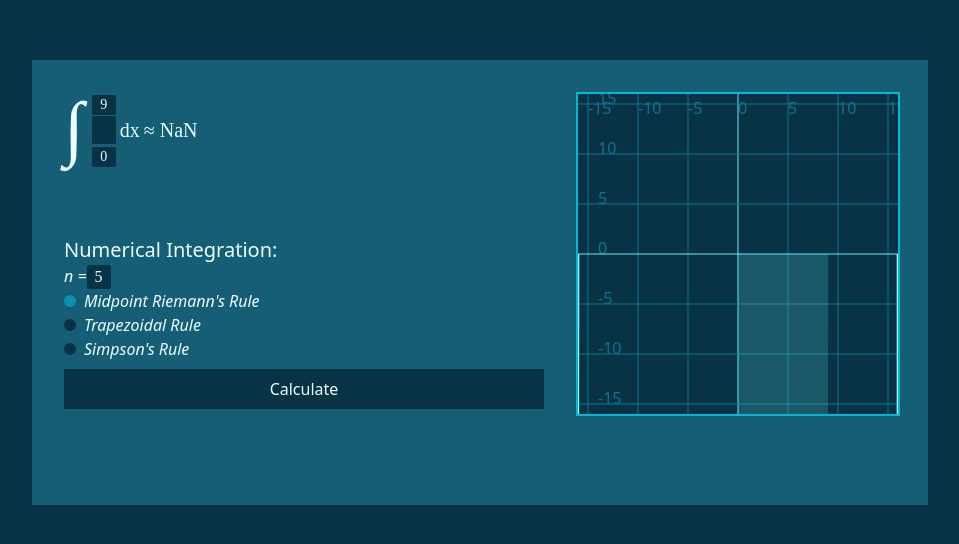
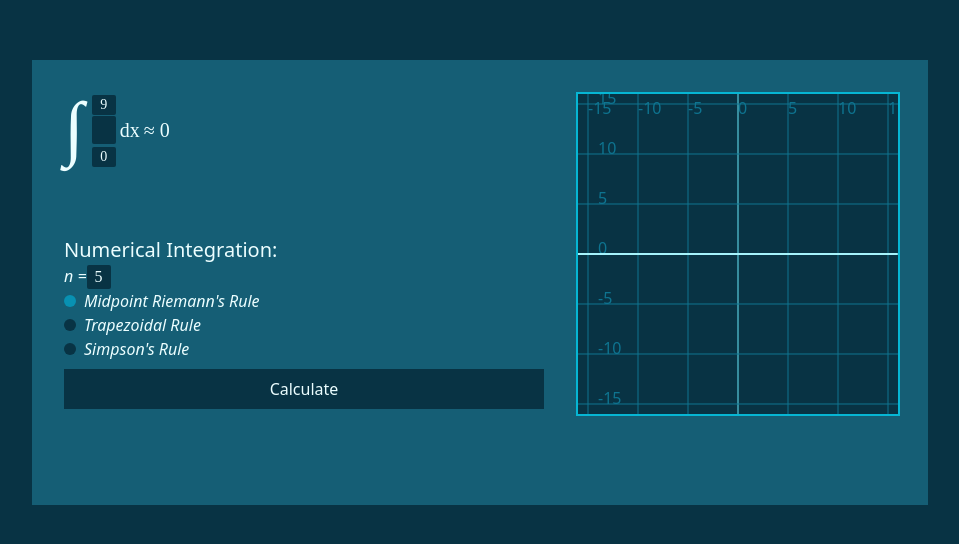
Before and after one commit to kolostring/integral-calculator, a React (Vite) app: page / in a window 1280 px wide. Shown: the part 118-662 px from the top of the page, without its empty margins (160-1119 px from the left). Built offline with nearby package versions, Linux system fonts and the light colour scheme.

Commit message:
feat: move expression solving from Shunting Yard to SyntaxTree with recursive parsing implementation

```diff
--- a/src/App.tsx
+++ b/src/App.tsx
@@ -1,12 +1,13 @@
 import { useMemo, useState } from "react";
-import solvePostfix from "./services/expressionSolver/postfixSolver";
-import ShuntingYard from "./services/expressionSolver/ShuntingYard";
 import MidpointRemannSum from "./services/integralSolver/midpointRiemannRule";
 import SimpsonRule from "./services/integralSolver/SimpsonRule";
 import TrapezoidalRule from "./services/integralSolver/trapezoidalRule";
 import IntegralGrapher from "./components/IntegralGrapher";
-import Tokenizer from "./utils/classes/Tokenizer";
 import { TokenKind } from "./utils/constants/tokenKinds";
+import Parser from "./utils/classes/Parser";
+import solveSyntaxTree from "./utils/classes/SyntaxTreeSolver";
+import { SyntaxTree } from "./utils/classes/SyntaxTree";
+import { SyntaxTreeKind } from "./utils/constants/syntaxTreeKinds";
 
 const integralSolvers = {
   midpoint: MidpointRemannSum,
@@ -41,42 +42,38 @@ function App() {
   const [form, setForm] = useState<FormFields>(initialForm);
   const [errorMessage, setErrorMessage] = useState("");
 
-  const tokenizedExpression = useMemo(() => {
-    const arr: string[] = [];
-
-    const tokenizer = new Tokenizer(form.expression);
-    let token = tokenizer.getNextToken();
-    while (token.kind !== TokenKind.EOF) {
-      arr.push(token.str);
-      token = tokenizer.getNextToken();
+  const expressionTree = useMemo(() => {
+    const parser = new Parser(form.expression);
+    try {
+      return parser.expression();
+    } catch (e) {
+      setErrorMessage((e as Error).message);
     }
-
-    return arr;
+    return new SyntaxTree(
+      SyntaxTreeKind.LITERAL,
+      { col: 0, row: 0, pos: 0, str: "0", kind: TokenKind.NUMBER },
+      [],
+    );
   }, [form]);
 
   const integralSolution = useMemo(() => {
     try {
       const res = integralSolvers[form.integralSolver](
         (x) => {
-          const output = solvePostfix(ShuntingYard(tokenizedExpression), x);
+          const output = solveSyntaxTree(expressionTree, x);
 
-          if (output.error) {
-            throw new Error(output.error);
-          }
-
-          return output.result;
+          return output;
         },
         form.integralFrom,
         form.integralTo,
         form.divisions,
       );
-      setErrorMessage("");
       return res;
     } catch (e) {
       setErrorMessage((e as Error).message);
       return 0;
     }
-  }, [tokenizedExpression, form]);
+  }, [expressionTree, form]);
 
   const getNamedItem = (
     formElements: HTMLFormControlsCollection,
@@ -129,7 +126,10 @@ function App() {
                   type="text"
                   name="expression"
                   defaultValue={initialForm.expression}
-                  onChange={adaptInputWidth}
+                  onChange={(e) => {
+                    setErrorMessage("");
+                    adaptInputWidth(e);
+                  }}
                 />
                 <p className="ml-1">dx</p>
                 <p className="ml-1 shrink-0">{" ≈ " + integralSolution}</p>
@@ -193,7 +193,7 @@ function App() {
 
         <div className="col-start-2 row-span-2 row-start-1 mx-auto box-content aspect-square w-full border-2 border-cyan-500 bg-cyan-950">
           <IntegralGrapher
-            parsedExpression={tokenizedExpression}
+            functionEvaluation={(x)=>solveSyntaxTree(expressionTree, x)}
             integralFrom={form.integralFrom}
             integralTo={form.integralTo}
           />
--- a/src/components/IntegralGrapher.tsx
+++ b/src/components/IntegralGrapher.tsx
@@ -1,5 +1,3 @@
-import ShuntingYard from "../services/expressionSolver/ShuntingYard";
-import solvePostfix from "../services/expressionSolver/postfixSolver";
 import SVGFunctionGrapher from "./SVGFunctionGrapher";
 import SVGFunctionGridLines from "./SVGFunctionGridLines";
 import TransformationContainer, {
@@ -7,13 +5,13 @@ import TransformationContainer, {
 } from "./TransformationContainer";
 
 export type IntegralGrapherProps = {
-  parsedExpression: string[];
+  functionEvaluation: (x: number) => number;
   integralFrom: number;
   integralTo: number;
 };
 
 export default function IntegralGrapher({
-  parsedExpression,
+  functionEvaluation,
   integralFrom,
   integralTo,
 }: Readonly<IntegralGrapherProps>) {
@@ -41,10 +39,7 @@ export default function IntegralGrapher({
 
             for (let i = 0; i < n; i++) {
               try {
-                const ev = solvePostfix(
-                  ShuntingYard(parsedExpression),
-                  from + deltaX * i,
-                ).result;
+                const ev = functionEvaluation(from + deltaX * i);
 
                 res.push(ev);
               } catch (e) {
@@ -71,10 +66,7 @@ export default function IntegralGrapher({
                 const x = from + deltaX * i;
 
                 if (x > integralFrom && x < integralTo) {
-                  ev = solvePostfix(
-                    ShuntingYard(parsedExpression),
-                    from + deltaX * i,
-                  ).result;
+                  ev = functionEvaluation(from + deltaX * i);
                 }
                 res.push(ev);
               } catch (e) {
--- a/src/services/expressionSolver/ShuntingYard.ts
+++ /dev/null
@@ -1,59 +0,0 @@
-import { functions } from "./functions";
-import operators from "./operators";
-
-export default function ShuntingYard(expression: string[]) {
-  const queue: string[] = [];
-  const operatorStack: string[] = [];
-
-  expression.forEach((token)=>{
-    if (token in operators) {
-      parseOperator(token, operatorStack, queue);
-    } else if (token === "(" || token in functions) {
-      operatorStack.push(token);
-    } else if (token === ")") {
-      parseClosedParenthesis(operatorStack, queue);
-    } else {
-      queue.push(token);
-    }
-  })
-
-  if (operatorStack.includes("(")) {
-    throw new Error("Unpaired Parenthesis");
-  }
-
-  return queue.concat(operatorStack.reverse());
-}
-
-function parseOperator(token: string, operatorStack: string[], queue: string[]){
-  let lastOperator;
-
-  while (
-    operatorStack.length > 0 &&
-    (lastOperator = operatorStack[operatorStack.length - 1]) !== "(" &&
-    ((operators[lastOperator].leftAssociativity &&
-      operators[lastOperator].precedence >= operators[token].precedence) ||
-      (!operators[lastOperator].leftAssociativity &&
-        operators[lastOperator].precedence > operators[token].precedence))
-  )
-    queue.push(operatorStack.pop()!);
-
-  operatorStack.push(token);
-}
-
-function parseClosedParenthesis(operatorStack: string[], queue: string[]){
-  try {
-    while (operatorStack[operatorStack.length - 1] !== "(") {
-      queue.push(operatorStack.pop()!);
-    }
-  } catch (e) {
-    throw new Error("Unpaired Parenthesis");
-  }
-  operatorStack.pop();
-
-  if (
-    operatorStack.length > 0 &&
-    operatorStack[operatorStack.length - 1] in functions
-  ) {
-    queue.push(operatorStack.pop()!);
-  }
-}
--- a/src/services/expressionSolver/functions.ts
+++ /dev/null
@@ -1,23 +0,0 @@
-type MathFunction = {
-  [key: string]: {
-    operation: (a: number) => number;
-  };
-}
-
-export const functions: MathFunction = {
-  sin: {
-    operation: (a) => Math.sin(a),
-  },
-  cos: {
-    operation: (a) => Math.cos(a),
-  },
-  tan: {
-    operation: (a) => Math.tan(a),
-  },
-  sqrt: {
-    operation: (a) => Math.sqrt(a),
-  },
-  ln: {
-    operation: (a) => Math.log(a),
-  },
-};
--- a/src/services/expressionSolver/operators.ts
+++ /dev/null
@@ -1,43 +0,0 @@
-type Operator = {
-  [key: string]: {
-    operation: (a: number, b?: number) => number;
-    precedence: number;
-    leftAssociativity: boolean;
-  };
-}
-
-export const operators: Operator = {
-  "+": {
-    operation: (a, b) => a + b!,
-    precedence: 0,
-    leftAssociativity: true,
-  },
-  "-": {
-    operation: (a, b) => a - b!,
-    precedence: 0,
-    leftAssociativity: true,
-  },
-  "*": {
-    operation: (a, b) => a * b!,
-    precedence: 1,
-    leftAssociativity: true,
-  },
-  "/": {
-    operation: (a, b) => a / b!,
-    precedence: 1,
-    leftAssociativity: true,
-  },
-  "!": {
-    operation: (a)=> a*-1,
-    precedence: 1,
-    leftAssociativity: true
-  },
-  "^": {
-    operation: (a, b) => Math.pow(a, b!),
-    precedence: 2,
-    leftAssociativity: false,
-  },
-
-};
-
-export default operators;
--- a/src/services/expressionSolver/postfixSolver.ts
+++ /dev/null
@@ -1,73 +0,0 @@
-import { functions } from "./functions";
-import operators from "./operators";
-
-type PostfixResult = {
-  result: number;
-  operations: string[];
-  error?: string;
-}
-
-export default function solvePostfix(
-  infix: string[],
-  x: number | undefined = undefined
-): PostfixResult {
-  const stack: number[] = [];
-  const operations: string[] = [];
-
-  for (const token of infix) {
-    if (token === "x") {
-      if (x !== undefined) {
-        stack.push(x);
-      } else {
-        return {operations, result: 0, error: "Value of variable 'x' not specified"}
-        //throw new Error("Value of variable 'x' not specified");
-      }
-    } else if (token === "e") {
-      stack.push(Math.E);
-    } else if (!isNaN(parseFloat(token))) {
-      stack.push(parseFloat(token));
-    }
-    else if (token in functions) {
-      const a = stack.pop();
-      if (a !== undefined) {
-        stack.push(functions[token].operation(a));
-        operations.push(token + "(" + a + ") = " + stack[stack.length - 1]);
-      } else {
-        return {operations, result: 0, error: "Missing arguments for function: " + token}
-        //throw new Error("Missing arguments for function: " + token);
-      }
-    }
-    else if (token === '!'){
-      const a = stack.pop();
-      if (a !== undefined) {
-        stack.push(operators[token].operation(a));
-        operations.push(a + "*-1 = " + stack[stack.length - 1]);
-      } else {
-        return {operations, result: 0, error: "Missing arguments for operator: " + token}
-        //throw new Error("Missing arguments for operator: " + token);
-      }
-    }
-    else if (token in operators) {
-      const b = stack.pop();
-      const a = stack.pop();
-
-      if (a !== undefined && b !== undefined) {
-        stack.push(operators[token].operation(a, b));
-        operations.push(a + token + b + " = " + stack[stack.length - 1]);
-      } else {
-        return {operations, result: 0, error: "Missing arguments for operator: " + token}
-        //throw new Error("Missing arguments for operator: " + token);
-      }
-    } else {
-      return {operations, result: 0, error: "Unknown token: " + token}
-      //throw new Error("Unknown token: " + token);
-    }
-  }
-
-  if (stack.length > 1) {
-    return {operations, result: 0, error: "Missing operators"}
-    //throw new Error("Missing operators");
-  }
-
-  return { result: stack.pop() as number, operations };
-}
--- a/src/services/expressionSolver/tokenizer.ts
+++ /dev/null
@@ -1,11 +0,0 @@
-export default function tokenizeExpression(expression: string) {
-  const regex = /([-+*/^()])|\b(sin|cos|tan|sqrt|ln)\b|\b\d+(\.\d+)?\b/g;
-  const tokens = [];
-  let match;
-
-  while ((match = regex.exec(expression)) !== null) {
-    tokens.push(match[0]);
-  }
-
-  return tokens;
-}
```
